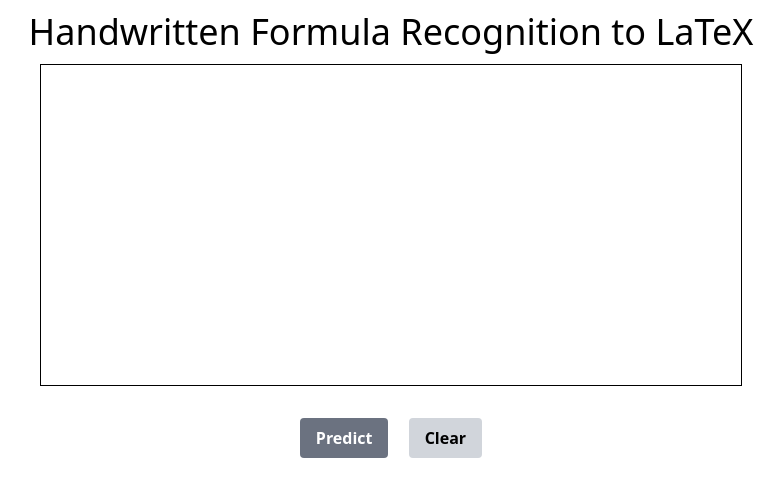
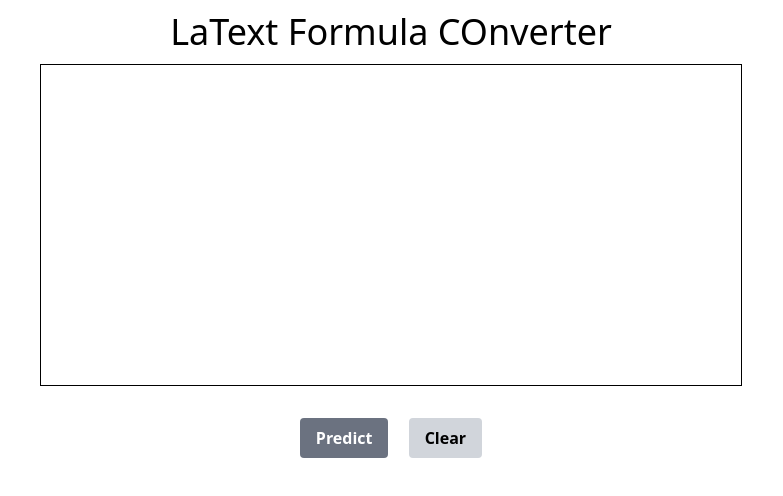
Before and after one commit to dsabljic/Image-to-LaTex, a plain HTML site: page templates/index.html in a window 1280 px wide. Shown: the whole page, without its empty margins (249-1032 px from the left). Drawn offline with nearby package versions, Linux system fonts and the light colour scheme.

Commit message:
Small HTML changes

```diff
--- a/templates/index.html
+++ b/templates/index.html
@@ -3,11 +3,11 @@
 <head>
     <meta charset="utf-8">
     <meta name="viewport" content="width=device-width,initial-scale=1">
-    <title>Handwritten Formula Recognition</title>
+    <title>LaTex Converter</title>
     <script src="https://cdn.tailwindcss.com"></script>
 </head>
 <body>
-    <p class="text-4xl text-center m-3">Handwritten Formula Recognition to LaTeX</p>
+    <p class="text-4xl text-center m-3">LaText Formula COnverter</p>
     <div class="text-center">
         <canvas class="border border-black mx-auto" id="inputCanvas" width="700" height="320"></canvas>
         <br>
```
